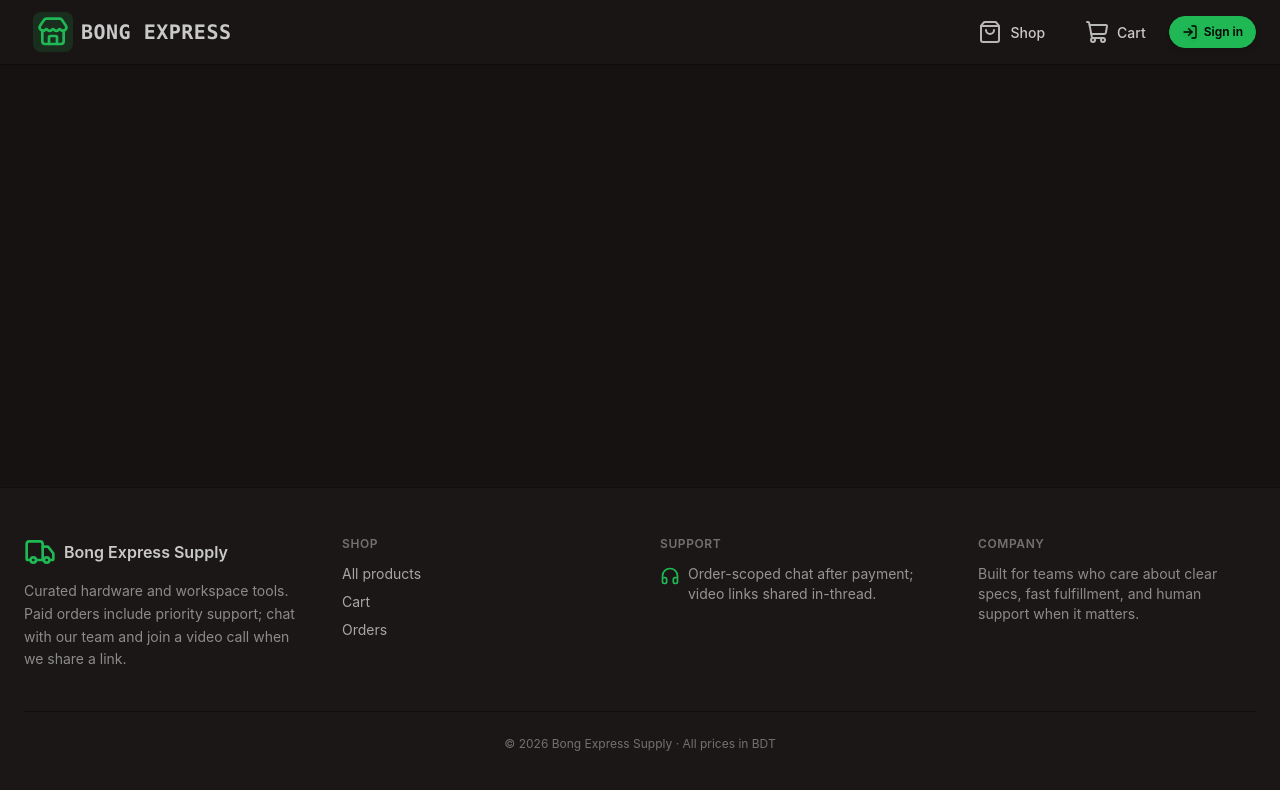
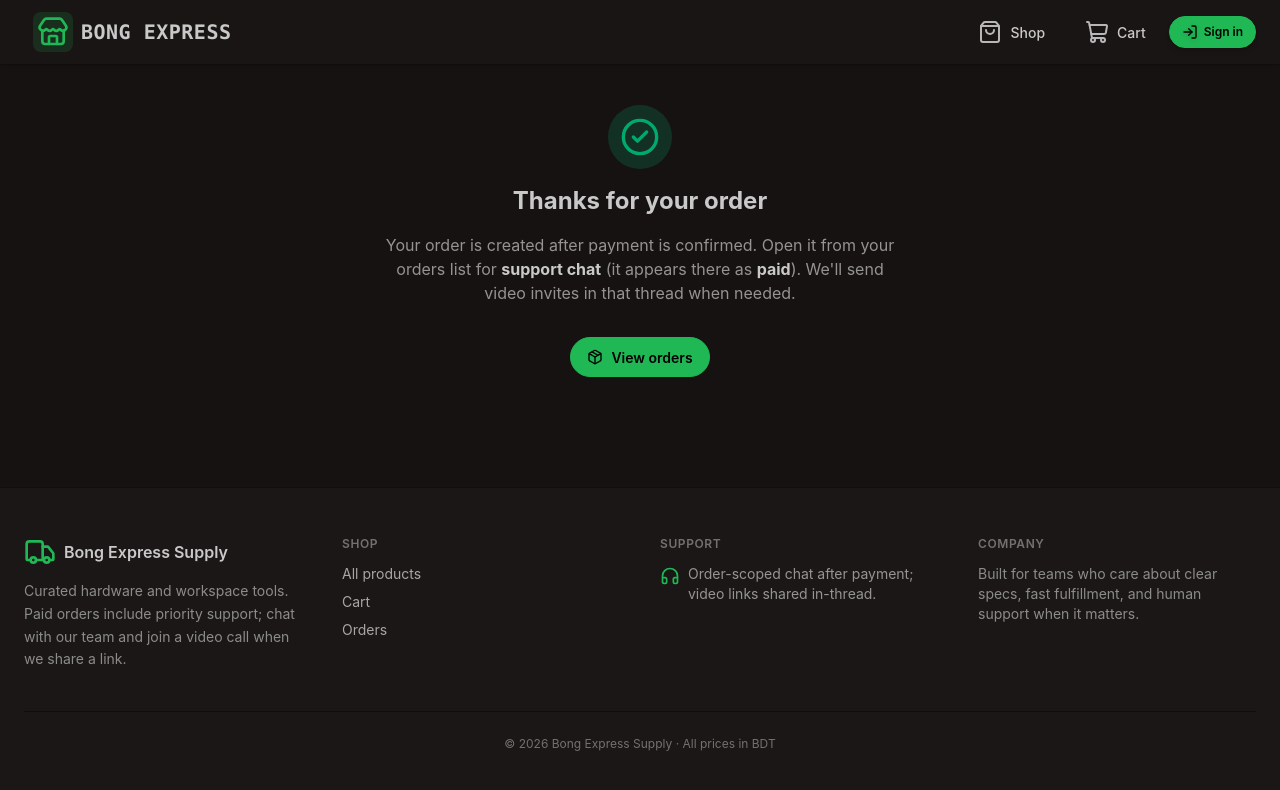
Before and after one commit to fahimnirjon/Bong-Express, a React (Vite) app in the folder frontend/: page /checkout/return in a window 1280 px wide. Shown: the top 790 px of the page. Built offline with nearby package versions, Linux system fonts and the light colour scheme; no server answers.

Commit message:
Add CheckoutReturnPage component; implement order confirmation and cart clearing functionality

```diff
--- a/frontend/src/App.jsx
+++ b/frontend/src/App.jsx
@@ -5,7 +5,7 @@
 import HomePage from "./pages/HomePage";
 import CartPage from "./pages/CartPage";
 import OrdersPage from "./pages/OrdersPage";
-// import CheckoutReturnPage from "./pages/CheckoutReturnPage";
+import CheckoutReturnPage from "./pages/CheckoutReturnPage";
 // import ProductDetailPage from "./pages/ProductDetailPage";
 // import { SentryDemoPage } from "./pages/SentryDemoPage";
 // import OrderDetailPage from "./pages/OrderDetailPage";
@@ -29,7 +29,7 @@
           path="/orders"
           element={isSignedIn ? <OrdersPage /> : <Navigate to={"/"} replace />}
         />
-        {/* <Route path="/checkout/return" element={<CheckoutReturnPage />} /> */}
+        <Route path="/checkout/return" element={<CheckoutReturnPage />} />
 
         {/* <Route path="/demo-sentry" element={<SentryDemoPage />} />
 
--- /dev/null
+++ b/frontend/src/pages/CheckoutReturnPage.jsx
@@ -0,0 +1,54 @@
+import { Link, useSearchParams } from "react-router";
+import { useCart } from "../store/cart";
+import { useQueryClient } from "@tanstack/react-query";
+import { useEffect } from "react";
+import { CheckCircle2Icon, PackageIcon } from "lucide-react";
+
+function CheckoutReturnPage() {
+  const clearCart = useCart((s) => s.clear);
+
+  const [params] = useSearchParams();
+  const checkoutId = params.get("checkout_id");
+
+  const queryClient = useQueryClient();
+
+  useEffect(() => {
+    clearCart();
+    queryClient.invalidateQueries({ queryKey: ["orders"] });
+  }, [queryClient, clearCart]);
+
+  return (
+    <div className="mx-auto max-w-lg text-center">
+      <div className="avatar placeholder mx-auto mb-4">
+        <div className="w-16 rounded-full bg-success/20 text-success flex items-center justify-center">
+          <CheckCircle2Icon className="size-10" aria-hidden />
+        </div>
+      </div>
+
+      <h1 className="text-2xl font-bold text-base-content">
+        Thanks for your order
+      </h1>
+
+      <p className="mt-4 text-base-content/70">
+        Your order is created after payment is confirmed. Open it from your
+        orders list for{" "}
+        <strong className="text-base-content">support chat</strong> (it appears
+        there as <strong className="text-base-content">paid</strong>).
+        We&apos;ll send video invites in that thread when needed.
+      </p>
+
+      {checkoutId ? (
+        <p className="mt-2 font-mono text-xs text-base-content/50">
+          Checkout: {checkoutId}
+        </p>
+      ) : null}
+
+      <Link to="/orders" className="btn btn-primary mt-8 gap-2">
+        <PackageIcon className="size-4" aria-hidden />
+        View orders
+      </Link>
+    </div>
+  );
+}
+
+export default CheckoutReturnPage;
```
